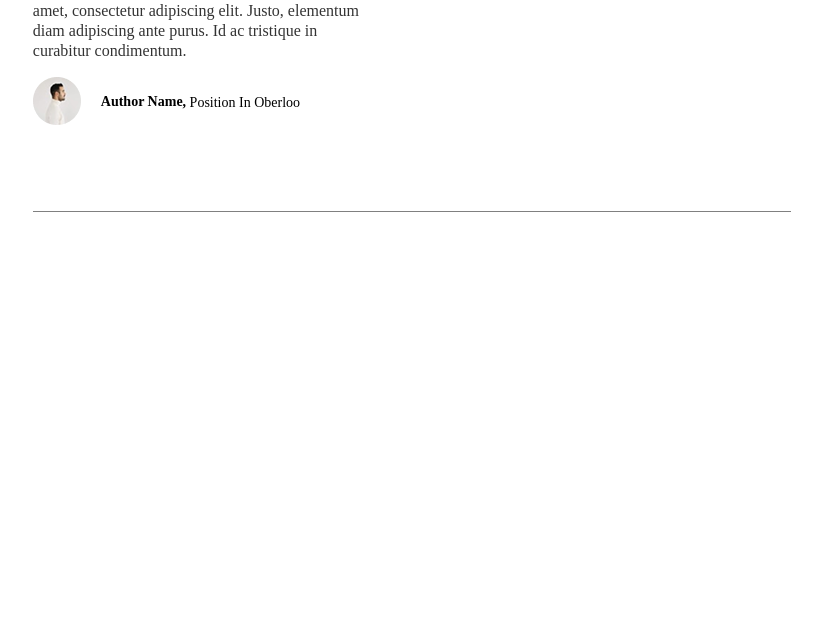
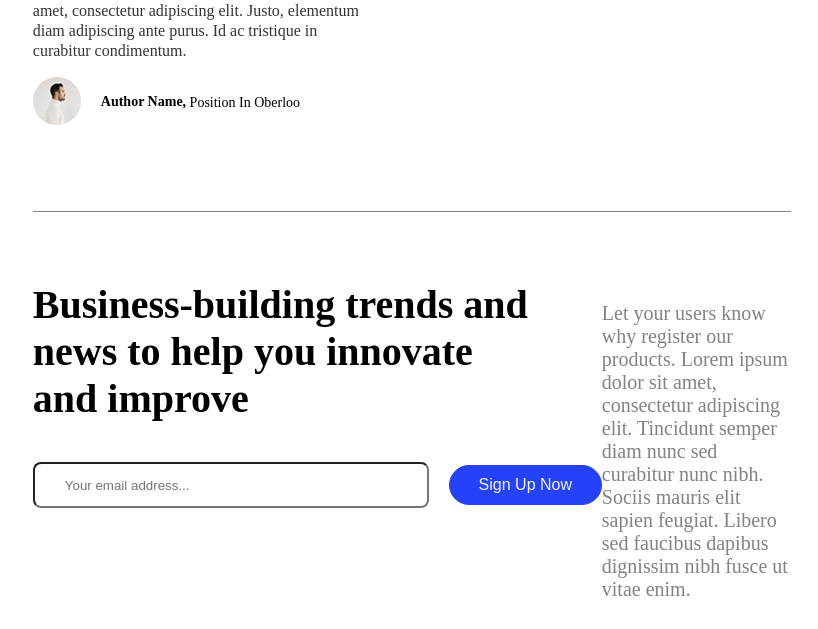
Before and after one commit to safarovmurod/home-work6, a plain HTML site: page index.html in a window 1280 px wide. Shown: the part 3850-4479 px from the top of the page, without its empty margins (228-1046 px from the left). Before the commit the page ends 4070 px from the top, so only its background shows below. Drawn offline with Linux system fonts and the light colour scheme.

Commit message:
section_3full (#4)

```diff
--- a/index.html
+++ b/index.html
@@ -252,6 +252,28 @@
 
       </section>
         </section>
+
+
+
+
+        <section
+         class="section_3">
+
+
+
+         <div class="box">
+            <p class="moredata">Business-building trends and news to help you innovate and improve</p>
+           <div class="calendar">
+                <input class="input" placeholder="Your email address..." type="email">
+                <button class=" btn-1 btn-2">Sign up now</button>
+           </div>
+         </div>
+         <div class="box2">
+            <p class="Lorem letyour">Let your users know why register our products. Lorem ipsum dolor sit amet, consectetur adipiscing elit. Tincidunt semper diam nunc sed curabitur nunc nibh. Sociis mauris elit sapien feugiat. Libero sed faucibus dapibus dignissim nibh fusce ut vitae enim. </p>
+         </div>
+
+
+        </section>
     </main>
 </body>
 </html>
--- a/main.scss
+++ b/main.scss
@@ -203,3 +203,40 @@ height: auto;
                 margin-top: 75px;
             }
 }
+.section_3{
+    display: flex;
+    width: 60%;
+    justify-content: space-between;
+    margin: auto;
+    margin-top: 70px;
+        .box{
+
+            .moredata{
+                font-size: 40px;
+                width: 497px;
+                line-height: normal;
+            }
+            .calendar{
+                .input{
+                    width: 360px;
+                    height: 40px;
+                    padding-left: 30px;
+                    border-radius: 8px;
+                }
+                .btn-2{
+                    width: 153px;
+                    height: 40px;
+                    background-color: #2642F8;
+                    color: aliceblue;
+                }
+            }
+        }
+        .box2{
+width: 405px;
+color: #828282;
+font-size: 20px;
+            .letyour{
+
+            }
+        }
+}
```
Also changed, not shown: main.css, 1 other file.
